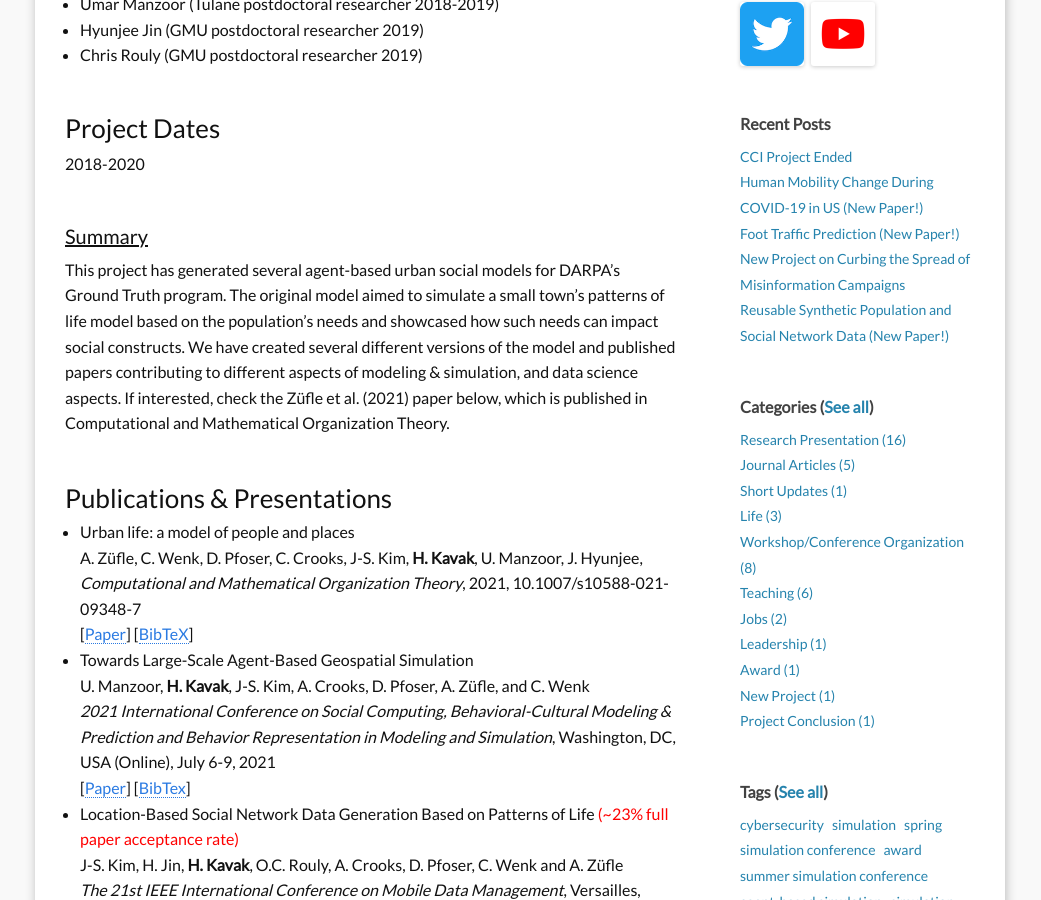
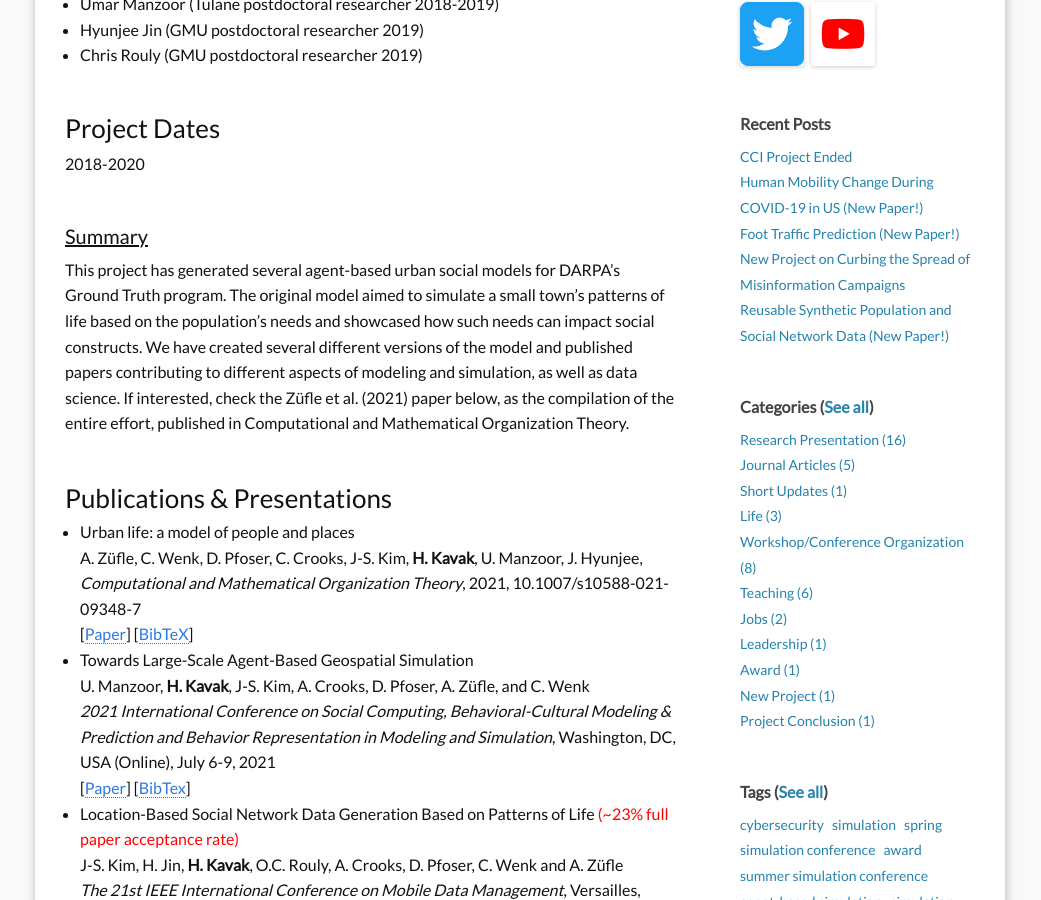
Before and after one commit to hamdikavak/hamdikavak.github.io, a Jekyll site: the page built from research/modeling-and-simulation-darpa-urban-life.md, in a window 1280 px wide and 900 px high, scrolled down 546 px. Shown: the whole window, without its empty margins (120-1161 px from the left). Built offline with Jekyll 4.4.1, drawn with Linux system fonts in a browser that asks for light colours; nearby versions of some CDN libraries.

Commit message:
darpa project page update

```diff
--- a/research/modeling-and-simulation-darpa-urban-life.md
+++ b/research/modeling-and-simulation-darpa-urban-life.md
@@ -31,7 +31,7 @@ permalink: /research/modeling-and-simulation-darpa-urban-life/
 
 
 #### <u>Summary</u>
-This project has generated several agent-based urban social models for DARPA's Ground Truth program. The original model aimed to simulate a small town's patterns of life model based on the population's needs and showcased how such needs can impact social constructs. We have created several different versions of the model and published papers contributing to different aspects of modeling & simulation, and data science aspects. If interested, check the Züfle et al. (2021) paper below, which is published in Computational and Mathematical Organization Theory.
+This project has generated several agent-based urban social models for DARPA's Ground Truth program. The original model aimed to simulate a small town's patterns of life based on the population's needs and showcased how such needs can impact social constructs. We have created several different versions of the model and published papers contributing to different aspects of modeling and simulation, as well as data science. If interested, check the Züfle et al. (2021) paper below, as the compilation of the entire effort, published in Computational and Mathematical Organization Theory.
 
 <br/>
 
```
